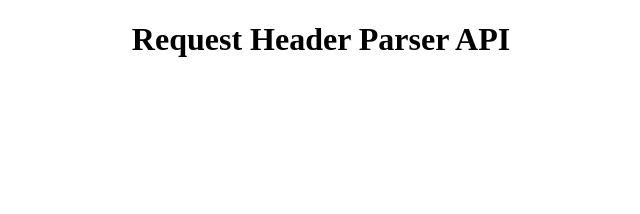
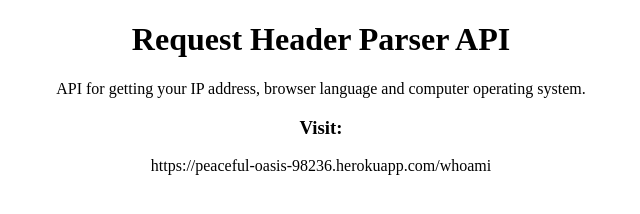
Before and after one commit to lesteven/header-parser, a website: page public/index.html in a window 1280 px wide. Shown: the whole page, without its empty margins (319-959 px from the left). Drawn offline with Linux system fonts and the light colour scheme.

Commit message:
add description

```diff
--- a/public/index.html
+++ b/public/index.html
@@ -5,6 +5,10 @@
 	<title>Request Header Parser</title>
 </head>
 <body>
-<h1>Request Header Parser API</h1>
+	<h1>Request Header Parser API</h1>
+	<p> API for getting your IP address, browser
+	language and computer operating system.</p>
+	<h3>Visit:</h3>
+	<p>https://peaceful-oasis-98236.herokuapp.com/whoami</p>
 </body>
 </html>
```
